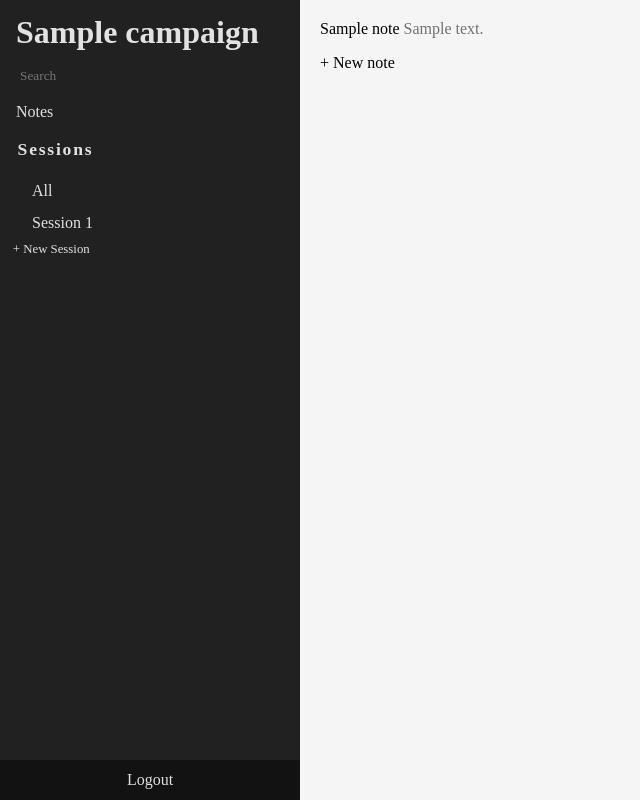
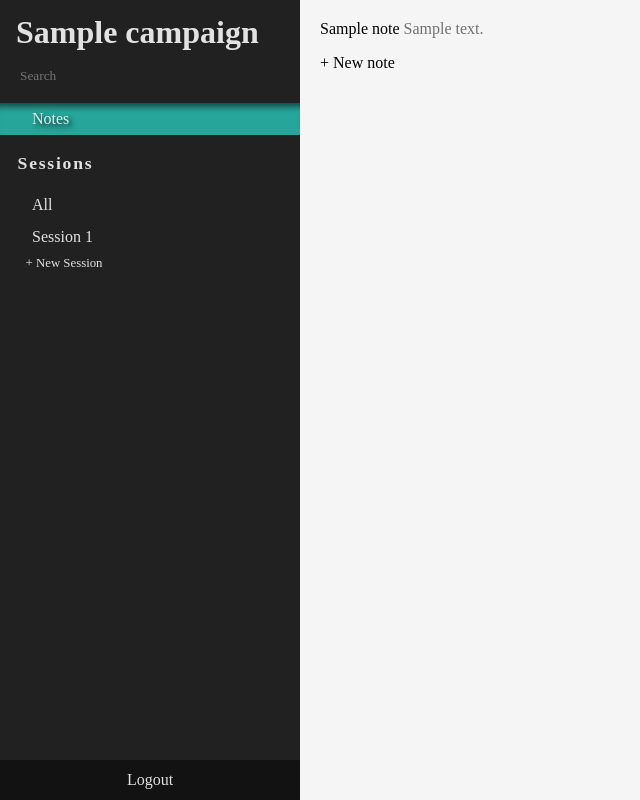
Before and after one commit to sulami/loom, a Django app: template campaigns/templates/notes.html in a window 1280 px wide. Shown: the whole page, without its empty margins (0-640 px from the left). Run offline with Django 3.2, Linux system fonts and the light colour scheme; tables that the repository leaves empty hold one stand-in row (values such as "Sample post"); the template is opened without the code that fills it: values that come from a table or form of the project are taken from there, most other values are stand-ins (such as "Sample title", 1, 10 or a date in 2020); parts of the project's set-up code (start-up, migrations or seed data) failed here and were passed over; some libraries are stand-ins or nearby versions.

Commit message:
add fix sidebar highlights for notes page

```diff
--- a/campaigns/static/ingame.css
+++ b/campaigns/static/ingame.css
@@ -22,7 +22,7 @@ div#sidebar {
     width: 300px;
 }
 div#sidebar a.link {
-    margin: 1em;
+    margin: 2em;
 }
 div#sidebar h1 {
     margin-bottom: 0;
--- a/campaigns/templates/ingame.html
+++ b/campaigns/templates/ingame.html
@@ -29,10 +29,12 @@ $(document).ready(function() {
 <div id='sidebar'>
     <h1>{{ campaign.name }}</h1>
     <input type='text' id='search' placeholder='Search' />
-    <a  class='link' href='/{{ campaign.pk }}/notes/'>Notes</a>
     <div id='menu'>
+        <li {% if notes %}id='selected'{% endif %}>
+            <a href='/{{ campaign.pk }}/notes/'>Notes</a>
+        </li>
         <h2>Sessions</h2>
-        <li {% if not selected_session %}
+        <li {% if not selected_session and not notes %}
             id='selected'
         {% endif %}><a href="{% url 'campaigns:campaign' campaign.pk %}{% if selected_thread %}?thread={{ selected_thread }}{% endif %}">All</a></li>
         {% for session in sessions %}
```
